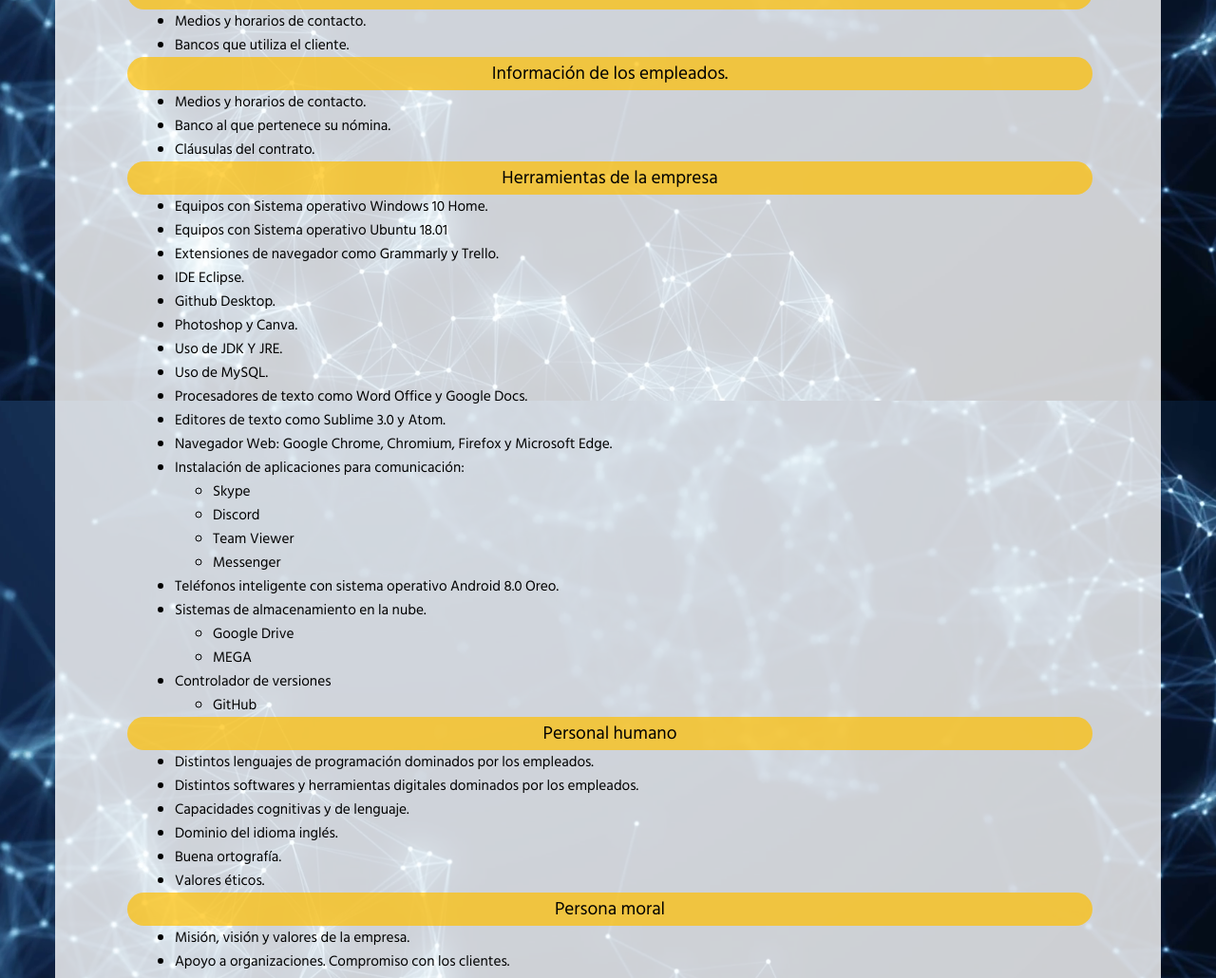
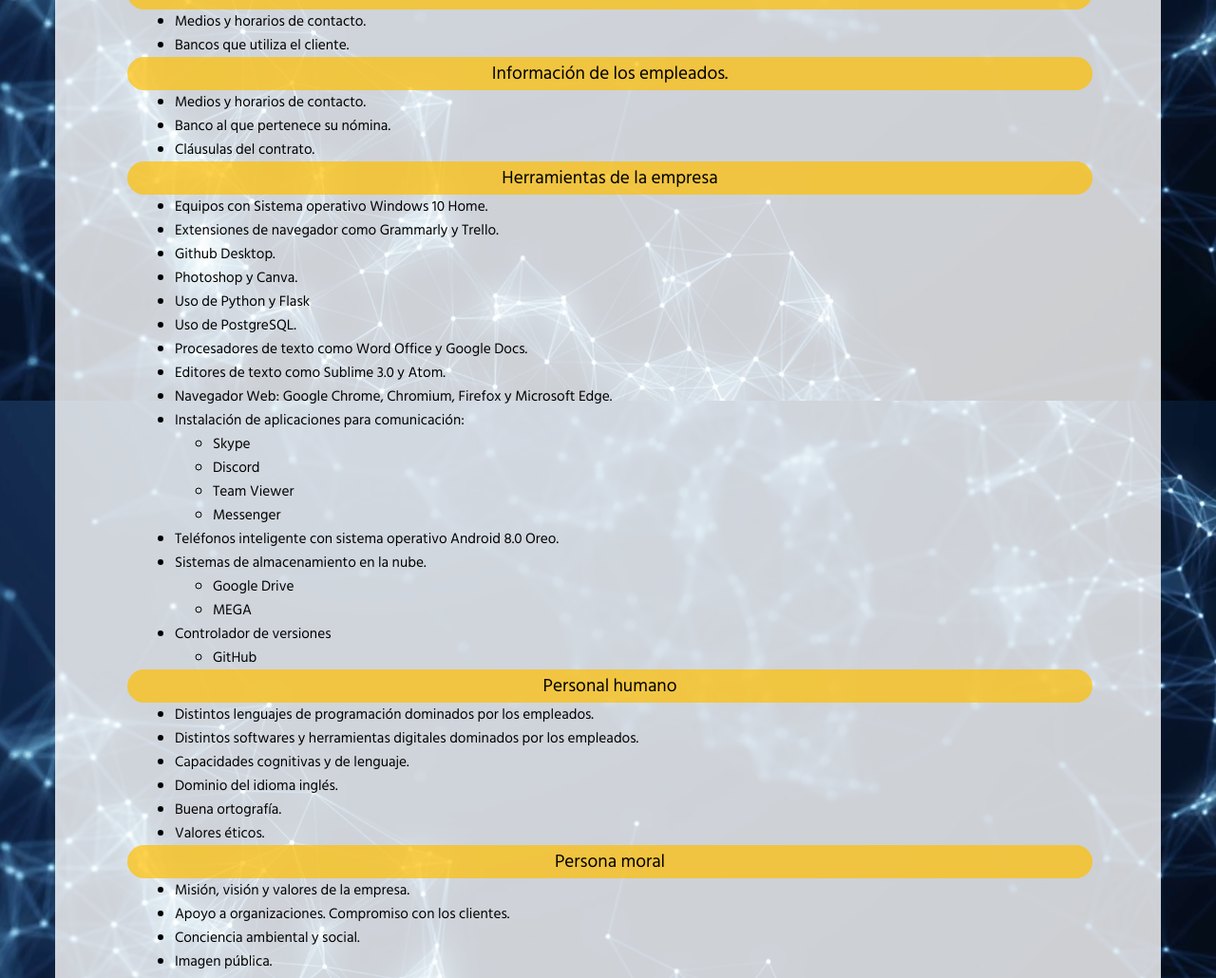
Before and after one commit to Lechuga194/Lechuga194.github.io, a plain HTML site: page empresa.html in a window 1280 px wide. Shown: the part 5178-6208 px from the top of the page at 95% size. Drawn offline with nearby package versions, Linux system fonts and the light colour scheme.

Commit message:
Modificado empresa.hmlt

```diff
--- a/empresa.html
+++ b/empresa.html
@@ -608,17 +608,8 @@
 							<ul>
 								<li>
 									Equipos con Sistema operativo Windows 10 Home.
-
-								</li>
-								<li>
-									Equipos con Sistema operativo Ubuntu 18.01
-								</li>
 								<li>
 									Extensiones de navegador como Grammarly y Trello.
-								</li>
-								<li>
-									IDE Eclipse.
-								</li>
 								<li>
 									Github Desktop.
 								</li>
@@ -626,10 +617,10 @@
 									Photoshop y Canva.
 								</li>
 								<li>
-									Uso de JDK Y JRE.
+									Uso de Python y Flask
 								</li>
 								<li>
-									Uso de MySQL.
+									Uso de PostgreSQL.
 								</li>
 								<li>
 									Procesadores de texto como Word Office y Google Docs.
```
